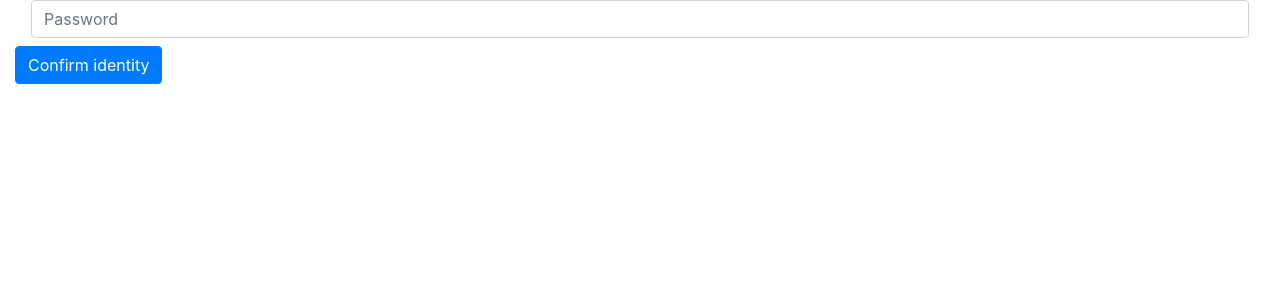
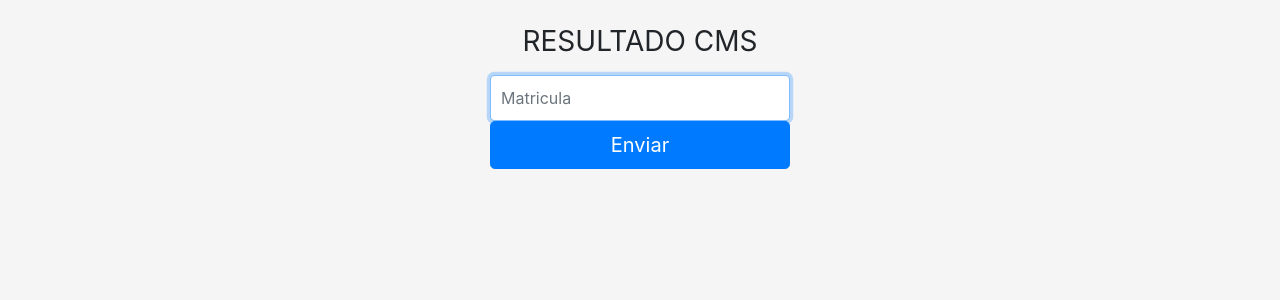
Before and after one commit to mariojp/mariojp.github.io, a Jekyll site: the page cms/colocacao.html, which Jekyll copies as it is, in a window 1280 px wide. Shown: the top 300 px of the page. Built offline with Jekyll 4.4.1, drawn with Linux system fonts in a browser that asks for light colours; nearby versions of some CDN libraries.

Commit message:
Update colocacao.html

```diff
--- a/cms/colocacao.html
+++ b/cms/colocacao.html
@@ -18,7 +23,6 @@
     enable_page_level_ads: true
   });
 </script>
-
   <style>
     /* define size for the in-article ad taking into account the top performing banners */
     .google-auto-placed {
@@ -27,14 +31,41 @@
       text-align:center !important;
       margin: 0 auto !important;
     }
+
+body {
+  display: -ms-flexbox;
+  display: flex;
+  -ms-flex-align: center;
+  align-items: center;
+  padding-top: 10px;
+  background-color: #f5f5f5;
+}
+
+.form-signin {
+  width: 100%;
+  max-width: 330px;
+  padding: 15px;
+  margin: auto;
+}
+
+.form-signin .form-control {
+  position: relative;
+  box-sizing: border-box;
+  height: auto;
+  padding: 10px;
+  font-size: 16px;
+}
+.form-signin .form-control:focus {
+  z-index: 2;
+}
+.form-signin input[type="matricula"] {
+  margin-bottom: -1px;
+  border-bottom-right-radius: 0;
+  border-bottom-left-radius: 0;
+}
+
+
   </style>
-  <meta charset="utf-8" />
-  <meta http-equiv="X-UA-Compatible" content="IE=edge">
-  <meta name="viewport" content="width=device-width, initial-scale=1.0, maximum-scale=1.0, viewport-fit=cover">
-  <title>mariojp - Pai, Dev, Professor e Empreendedor. O site tem como objetivo servir como um guia para quem esta começando e de referencia para quem já tem mais tempo na area de tecnologia</title>
-  <meta name="author" content="mariojp" />
-  <meta name="description" content="Dev, professor, pai e empreendedor.">
-  <link rel="alternate" type="application/rss+xml" title="mariojp - Pai, Dev, Professor e Empreendedor. O site tem como objetivo servir como um guia para quem esta começando e de referencia para quem já tem mais tempo na area de tecnologia" href="https://mariojp.com.br/feed.xml" />
   <!-- Global site tag (gtag.js) - Google Analytics -->
 <script async src="https://www.googletagmanager.com/gtag/js?id=G-D0C92NC6MW"></script>
 <script>
@@ -51,15 +82,14 @@
         data-ad-client="ca-pub-1011007638245293">
 </amp-auto-ads>
 
-    <div class="container-fluid">
-      <form>
-        <div class="form-group mx-sm-3 mb-2">
-    <label for="inputPassword2" class="sr-only">Password</label>
-    <input type="password" class="form-control" id="inputPassword2" placeholder="Password">
-  </div>
-  <button type="submit" class="btn btn-primary mb-2">Confirm identity</button>
-      </form>
-    </div>
+  <body class="text-center">
+    <form class="form-signin">
+  <h1 class="h3 mb-3 font-weight-normal">RESULTADO CMS</h1>
+  <label for="matricula" class="sr-only">Matricula</label>
+  <input type="email" id="matricula" class="form-control" placeholder="Matricula" required autofocus>
+  <button class="btn btn-lg btn-primary btn-block" type="submit">Enviar</button>
+</form>
+
 
 
     <!-- Optional JavaScript; choose one of the two! -->
```
Also changed, not shown: other parts of cms/colocacao.html (+7 -2 lines).
